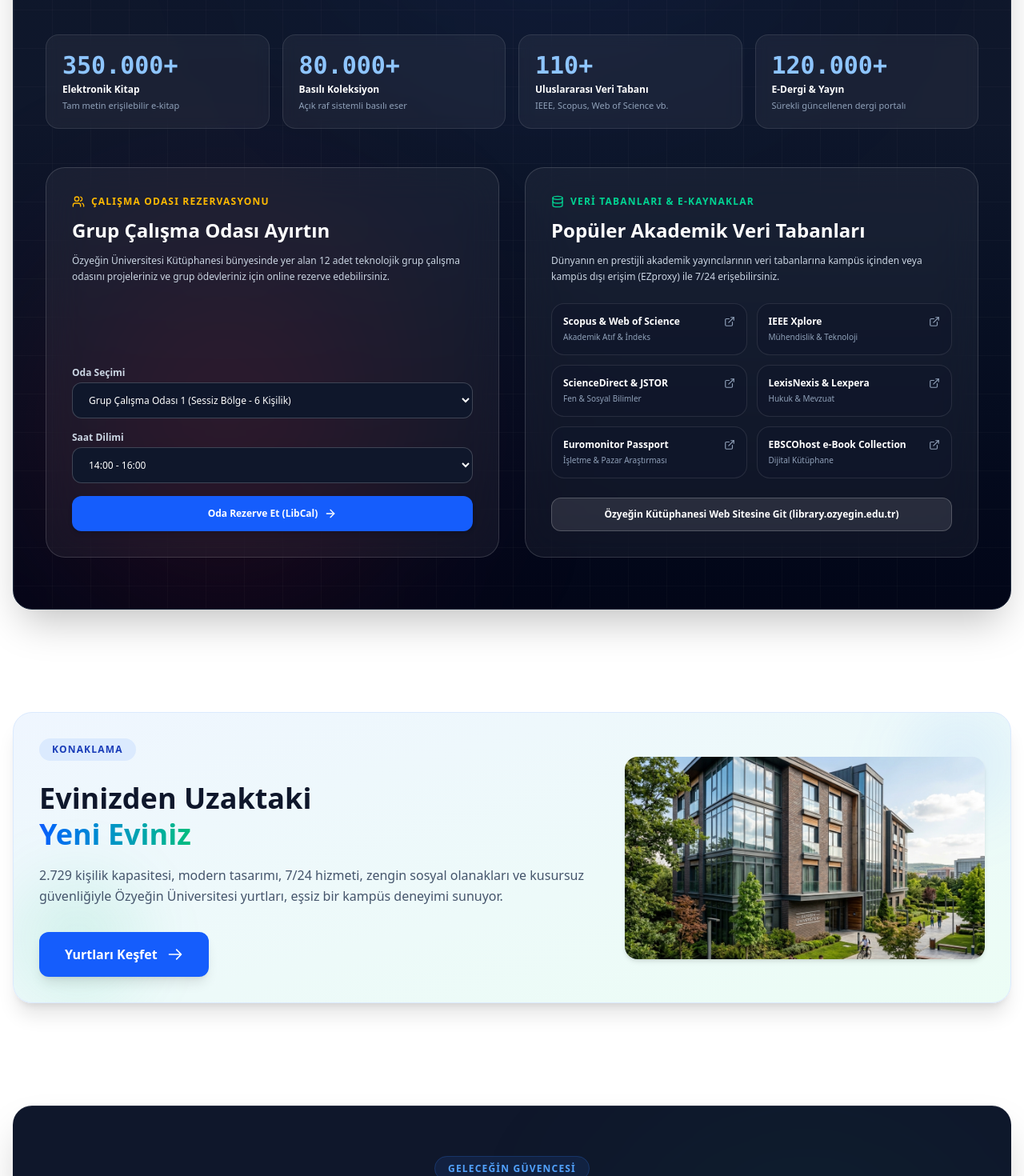
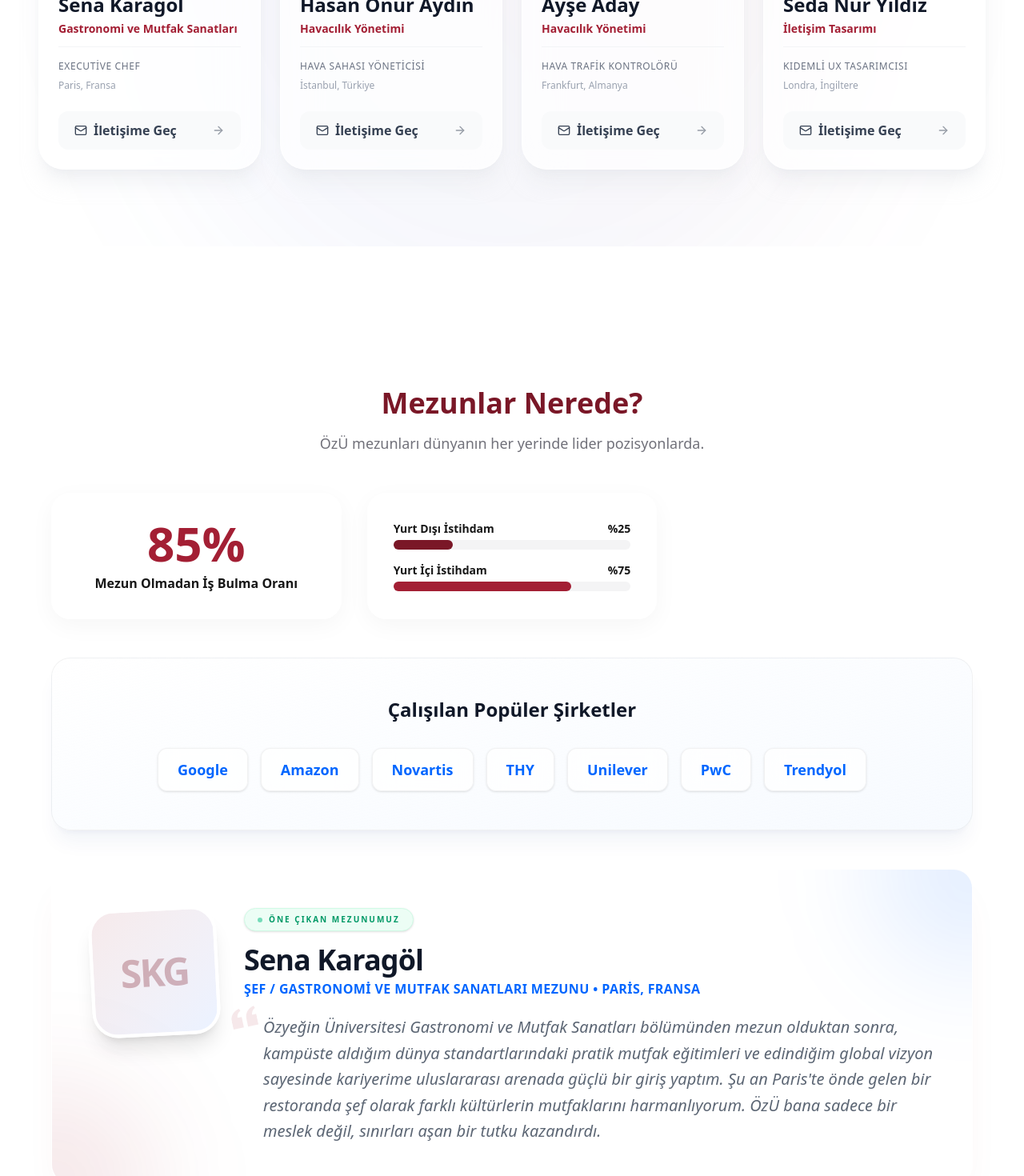
Before and after one commit to onuraydinozu/ozyegin, a Next.js app: page / in a window 1280 px wide. Shown: the part 5840-7310 px from the top of the page at 80% size. Built offline with nearby package versions, Linux system fonts and the light colour scheme.

Commit message:
Otomatik Senkronizasyon 🔄

```diff
--- a/src/app/page.tsx
+++ b/src/app/page.tsx
@@ -50,60 +50,7 @@ export default function Home() {
             <CalendarSync />
           </motion.section>
 
-          {/* Library Section - Interactive Portal */}
-          <motion.section
-            initial={{ opacity: 0, y: 50 }}
-            whileInView={{ opacity: 1, y: 0 }}
-            viewport={{ once: true, margin: "-100px" }}
-            transition={{ duration: 0.8, ease: "easeOut", delay: 0.1 }}
-          >
-            <LibrarySection />
-          </motion.section>
 
-          {/* Yurtlar Banner */}
-          <motion.section
-            initial={{ opacity: 0, y: 50 }}
-            whileInView={{ opacity: 1, y: 0 }}
-            viewport={{ once: true, margin: "-100px" }}
-            transition={{ duration: 0.8, ease: "easeOut", delay: 0.1 }}
-          >
-            <div className="bg-gradient-to-br from-blue-50 to-emerald-50 rounded-3xl p-8 border border-blue-100 shadow-xl overflow-hidden relative group">
-              <div className="absolute top-0 right-0 w-32 h-32 bg-blue-500/10 rounded-full blur-[40px] group-hover:bg-blue-500/20 transition-colors"></div>
-              <div className="absolute bottom-0 left-0 w-40 h-40 bg-emerald-500/10 rounded-full blur-[40px] group-hover:bg-emerald-500/20 transition-colors"></div>
-
-              <div className="relative z-10 flex flex-col lg:flex-row gap-10 items-center">
-                <div className="flex-1">
-                  <span className="inline-block px-4 py-1.5 bg-blue-100 text-blue-800 text-xs font-bold tracking-widest rounded-full mb-6">KONAKLAMA</span>
-                  <h3 className="text-3xl md:text-4xl font-black text-slate-900 mb-4 leading-tight">
-                    Evinizden Uzaktaki <br/>
-                    <span className="text-transparent bg-clip-text bg-gradient-to-r from-blue-600 to-emerald-500">Yeni Eviniz</span>
-                  </h3>
-                  <p className="text-slate-600 mb-8 leading-relaxed">
-                    2.729 kişilik kapasitesi, modern tasarımı, 7/24 hizmeti, zengin sosyal olanakları ve kusursuz güvenliğiyle Özyeğin Üniversitesi yurtları, eşsiz bir kampüs deneyimi sunuyor.
-                  </p>
-                  <a href="/yurtlar" className="inline-flex items-center gap-3 px-8 py-4 bg-blue-600 hover:bg-blue-500 text-white font-bold rounded-xl transition-all shadow-lg hover:shadow-blue-500/30 group/btn">
-                    Yurtları Keşfet
-                    <svg className="w-5 h-5 group-hover/btn:translate-x-1 transition-transform" fill="none" viewBox="0 0 24 24" stroke="currentColor">
-                      <path strokeLinecap="round" strokeLinejoin="round" strokeWidth={2} d="M14 5l7 7m0 0l-7 7m7-7H3" />
-                    </svg>
-                  </a>
-                </div>
-                <div className="w-full lg:w-[450px] aspect-[16/9] relative rounded-2xl overflow-hidden shadow-md shrink-0">
-                  <img src="/ozu_yurtlar_hero.jpg" alt="Yurtlar" className="w-full h-full object-cover group-hover:scale-105 transition-transform duration-700" />
-                </div>
-              </div>
-            </div>
-          </motion.section>
-
-          {/* Parent Portal Section */}
-          <motion.section
-            initial={{ opacity: 0, y: 50 }}
-            whileInView={{ opacity: 1, y: 0 }}
-            viewport={{ once: true, margin: "-100px" }}
-            transition={{ duration: 0.8, ease: "easeOut", delay: 0.1 }}
-          >
-            <ParentPortalSection />
-          </motion.section>
 
           {/* Alumni Network */}
           <motion.section
```
